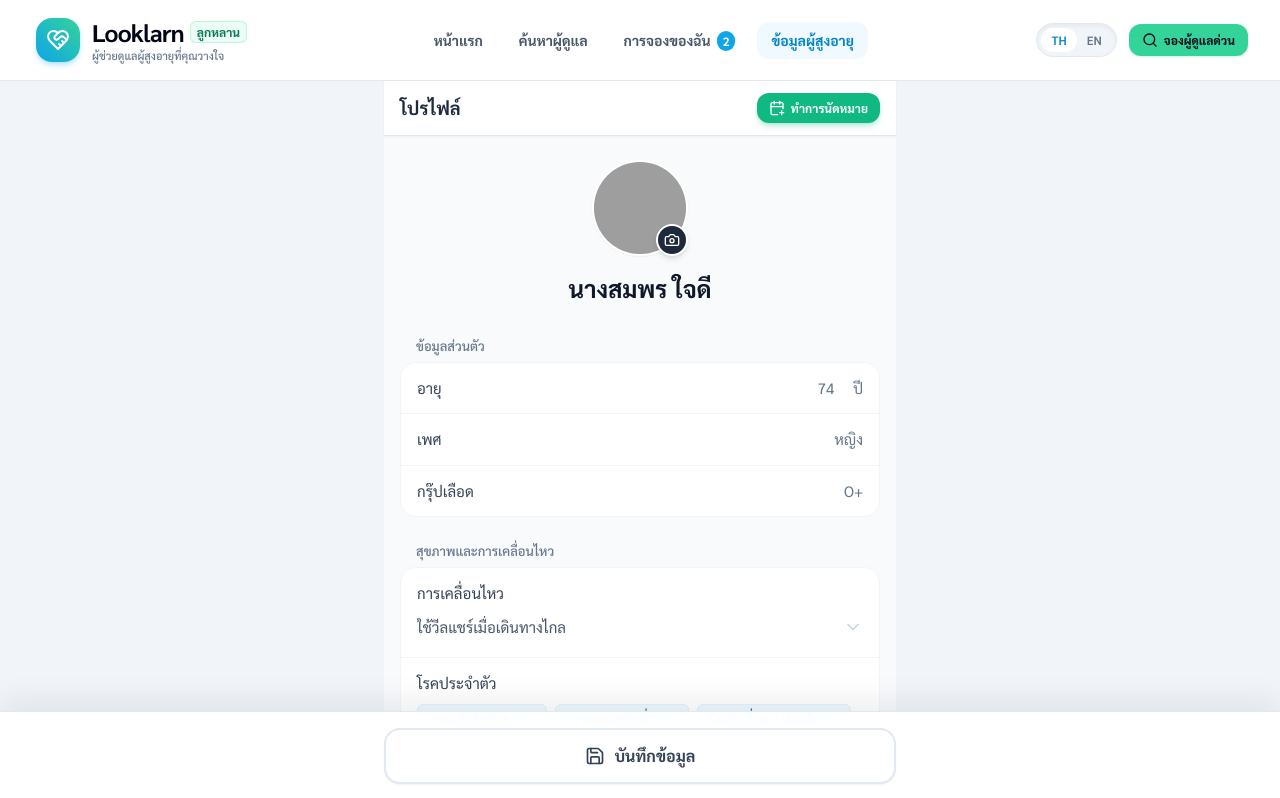
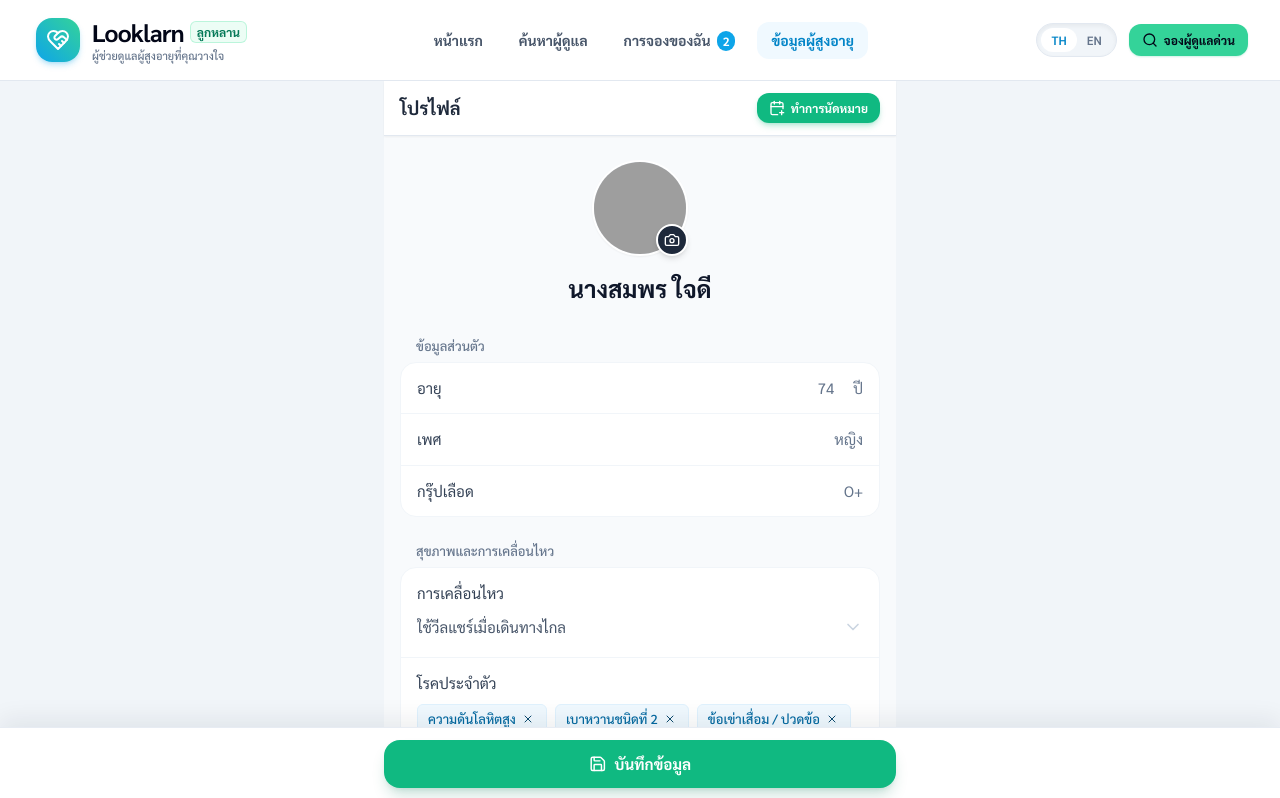
Before and after one commit to toonnix-github/looklarn, a React (Vite) app: page /elder in a window 1280 px wide. Shown: the top 798 px of the page. Built offline with nearby package versions, Linux system fonts and the light colour scheme; grey boxes are pictures that could not be loaded; the HTML template or start-up script is replaced by a standard one.

Commit message:
Polish profile save action

```diff
--- a/src/pages/ElderProfilePage.jsx
+++ b/src/pages/ElderProfilePage.jsx
@@ -297,14 +297,14 @@ export default function ElderProfilePage() {
       </div>
 
       {/* ── Bottom Action Bar ── */}
-      <div className="fixed inset-x-0 bottom-[3.55rem] md:bottom-0 z-40 border-t border-slate-200 bg-white/95 px-4 py-4 shadow-[0_-10px_30px_rgba(15,23,42,0.08)] backdrop-blur-md">
+      <div className="fixed inset-x-0 bottom-[3.55rem] z-40 border-t border-slate-200/80 bg-white/95 px-4 py-3 shadow-[0_-8px_24px_rgba(15,23,42,0.07)] backdrop-blur-md md:bottom-0">
         <div className="mx-auto max-w-lg">
           <Button
-            variant="outline"
-            size="lg"
-            className="w-full border-slate-200 text-slate-700 font-bold hover:bg-slate-50 bg-white shadow-sm"
+            variant="accent"
+            size="md"
+            className="h-12 w-full rounded-2xl border-0 bg-emerald-500 text-[0.95rem] font-black text-white shadow-lg shadow-emerald-700/20 hover:bg-emerald-400 active:bg-emerald-600"
             onClick={handleSave}
-            leftIcon={<Save className="w-5 h-5" />}
+            leftIcon={<Save className="h-[1.1rem] w-[1.1rem]" />}
           >
             บันทึกข้อมูล
           </Button>
```
Also changed, not shown: 1 other file (tests, documents, lock files or other folders).
